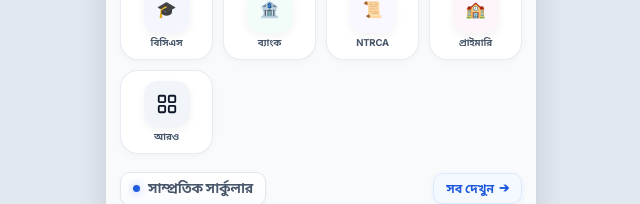
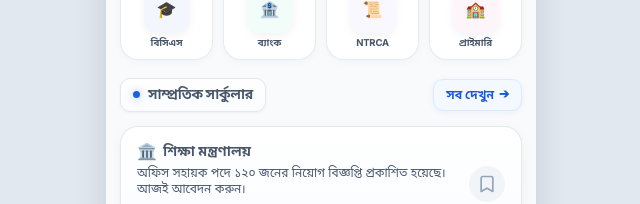
Before and after one commit to rudrodeb029/Job-Circular, a React (Vite) app: page /home in a window 1280 px wide. Shown: the part 474-678 px from the top of the page, without its empty margins (319-959 px from the left). Built offline with nearby package versions, Linux system fonts and the light colour scheme; no server answers.

Commit message:
Keep exactly 4 categories on a single row in the Questions grid on the Home page

```diff
--- a/src/pages/Home.jsx
+++ b/src/pages/Home.jsx
@@ -278,15 +278,6 @@ export default function Home() {
                 <span className="category-grid-label">{isEn ? cat.nameEn : cat.name}</span>
               </div>
             ))}
-            <div
-              className="category-grid-item"
-              onClick={() => navigate('/questions-hub')}
-            >
-              <div className="category-grid-icon" style={{ background: 'var(--bg-secondary)' }}>
-                <LayoutGrid size={22} />
-              </div>
-              <span className="category-grid-label">{isEn ? 'More' : 'আরও'}</span>
-            </div>
           </div>
         </div>
 
```
